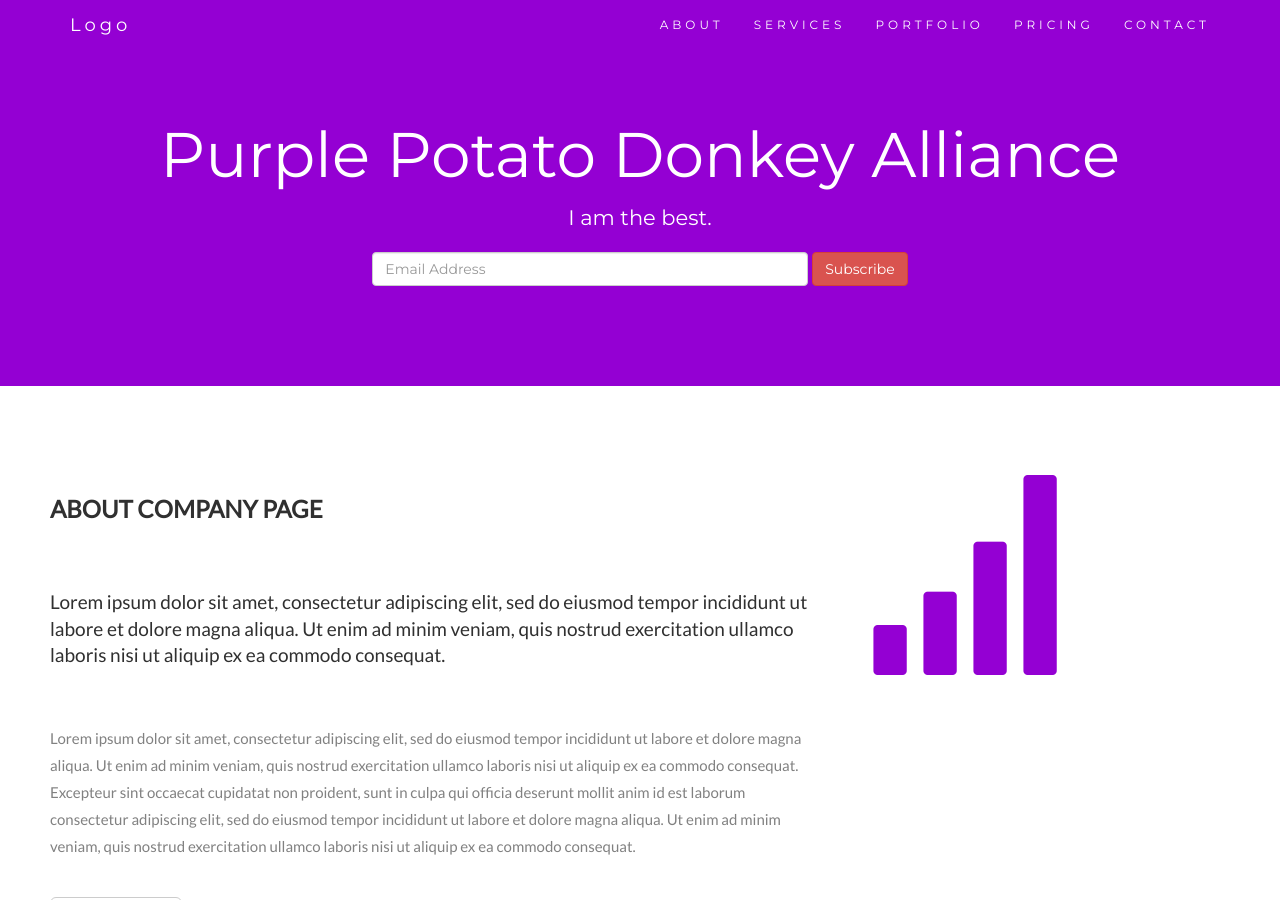
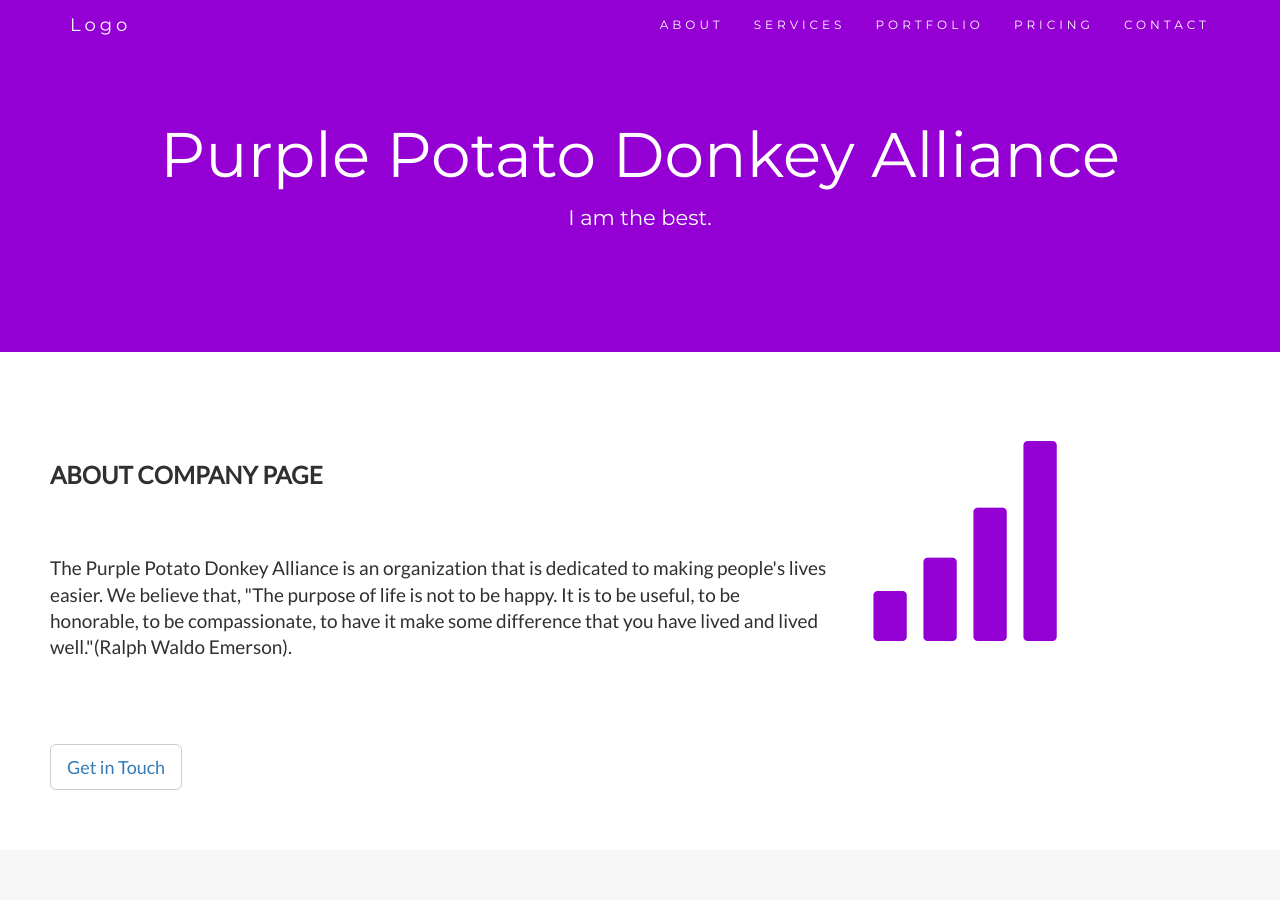
Before and after one commit to PotatoDonkey/PotatoDonkey.github.io, a Jekyll site: the page index.html, which Jekyll copies as it is, in a window 1280 px wide and 900 px high. Built offline with Jekyll 4.4.1, drawn with Linux system fonts in a browser that asks for light colours; nearby versions of some CDN libraries; library files that are not in the unit come from our copies.

Commit message:
Update index.html

```diff
--- a/index.html
+++ b/index.html
@@ -217,10 +217,10 @@
 <div class="jumbotron text-center">
   <h1>Purple Potato Donkey Alliance </h1>
   <p>I am the best.</p>
-  <form class="form-inline">
-    <input type="email" class="form-control" size="50" placeholder="Email Address" required>
-    <button type="button" class="btn btn-danger">Subscribe</button>
-  </form>
+  <!--<form class="form-inline">-->
+  <!--  <input type="email" class="form-control" size="50" placeholder="Email Address" required>-->
+  <!--  <button type="button" class="btn btn-danger">Subscribe</button>-->
+  <!--</form>-->
 </div>
 
 <!-- Container (About Section) -->
@@ -228,9 +228,11 @@
   <div class="row">
     <div class="col-sm-8">
       <h2>About Company Page</h2><br>
-      <h4>Lorem ipsum dolor sit amet, consectetur adipiscing elit, sed do eiusmod tempor incididunt ut labore et dolore magna aliqua. Ut enim ad minim veniam, quis nostrud exercitation ullamco laboris nisi ut aliquip ex ea commodo consequat.</h4><br>
-      <p>Lorem ipsum dolor sit amet, consectetur adipiscing elit, sed do eiusmod tempor incididunt ut labore et dolore magna aliqua. Ut enim ad minim veniam, quis nostrud exercitation ullamco laboris nisi ut aliquip ex ea commodo consequat. Excepteur sint occaecat cupidatat non proident, sunt in culpa qui officia deserunt mollit anim id est laborum consectetur adipiscing elit, sed do eiusmod tempor incididunt ut labore et dolore magna aliqua. Ut enim ad minim veniam, quis nostrud exercitation ullamco laboris nisi ut aliquip ex ea commodo consequat.</p>
-      <br><button class="btn btn-default btn-lg">Get in Touch</button>
+      <h4>The Purple Potato Donkey Alliance is an organization that is dedicated to making people's lives easier.
+            We believe that, "The purpose of life is not to be happy. It is to be useful, to be honorable, to be compassionate, to have it make some difference that you have lived and lived well."(Ralph Waldo Emerson).
+         </p></h4><br>
+      <!--<p>Lorem ipsum dolor sit amet, consectetur adipiscing elit, sed do eiusmod tempor incididunt ut labore et dolore magna aliqua. Ut enim ad minim veniam, quis nostrud exercitation ullamco laboris nisi ut aliquip ex ea commodo consequat. Excepteur sint occaecat cupidatat non proident, sunt in culpa qui officia deserunt mollit anim id est laborum consectetur adipiscing elit, sed do eiusmod tempor incididunt ut labore et dolore magna aliqua. Ut enim ad minim veniam, quis nostrud exercitation ullamco laboris nisi ut aliquip ex ea commodo consequat.</p>-->
+      <br><button class="btn btn-default btn-lg"><a href="#contact">Get in Touch</a></button>
     </div>
     <div class="col-sm-4">
       <span class="glyphicon glyphicon-signal logo"></span>
```
